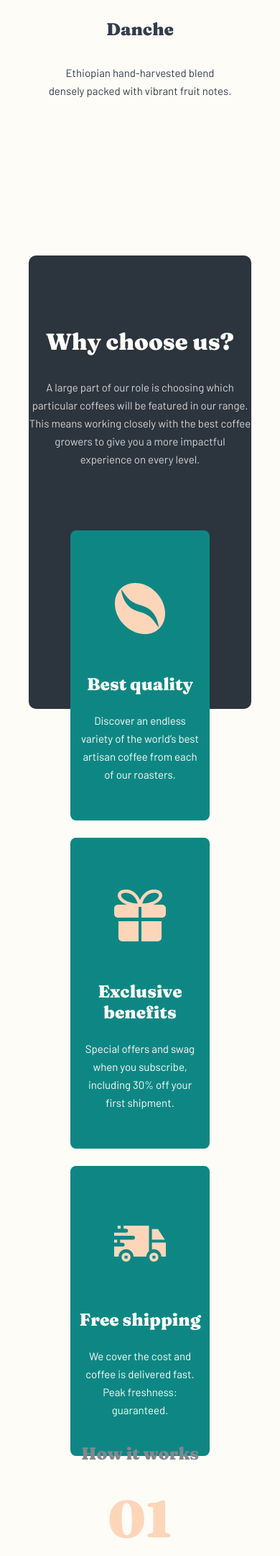
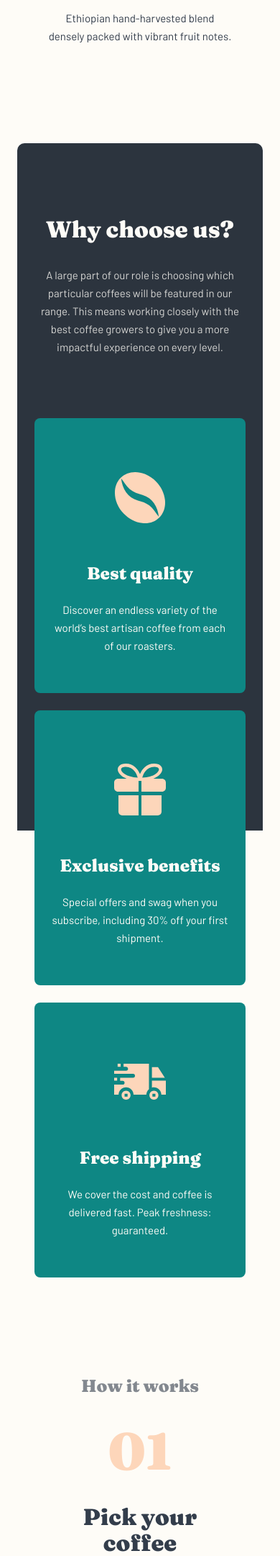
Before and after one commit to VillageR88/flask-coffeeroasters-subscription-site, a Flask app: page / in a window 390 px wide. Shown: the part 2130-4292 px from the top of the page at 72% size. Run offline with Flask 3, Linux system fonts and the light colour scheme.

Commit message:
home mobile initially ok
Signed-off-by: VillageR88 <villager88pl@gmail.com>

```diff
--- a/app/static/css/globals.css
+++ b/app/static/css/globals.css
@@ -306,6 +306,10 @@ svg.logo > * {
     display: flex;
   }
 
+  nav {
+    padding-inline: 24px;
+  }
+
   nav > ul {
     display: none;
   }
@@ -323,6 +327,10 @@ svg.logo > * {
 
   body:has(.open) nav > button {
     background-image: url("../images/shared/mobile/icon-close.svg");
+  }
+
+  main {
+    width: calc(100% - 48px);
   }
 
   nav > button:hover {
--- a/app/static/css/home.css
+++ b/app/static/css/home.css
@@ -367,7 +367,13 @@ body:has(main.home) > footer {
   }
 
   main.home > div:nth-of-type(2) {
+    margin-top: 120px;
     height: fit-content;
+  }
+
+  main.home > div:nth-of-type(2) > div:nth-of-type(1) > span {
+    line-height: 72px;
+    padding-bottom: 12px;
   }
 
   main.home > div:nth-of-type(2) > div:nth-of-type(1) {
@@ -399,12 +405,30 @@ body:has(main.home) > footer {
     height: auto;
   }
 
+  main.home > div:nth-of-type(3) > div {
+    padding-inline: 24px;
+  }
+
+  main.home > div:nth-of-type(3) {
+    margin-top: 120px;
+    height: fit-content;
+    background: linear-gradient(180deg, #2c343e 60%, transparent 60%);
+  }
+
+  main.home > div:nth-of-type(3) > ul {
+    align-items: center;
+    box-sizing: border-box;
+    padding-inline: 24px;
+  }
   main.home > div:nth-of-type(3) > ul > li {
+    max-width: 100%;
     flex-direction: column;
-    min-height: 382px;
-    padding-inline: 12px;
+    height: 382px;
+    min-height: fit-content;
     padding-top: 72px;
     padding-bottom: 51px;
+    padding-inline: 24px;
+    box-sizing: border-box;
   }
 
   main.home > div:nth-of-type(3) > ul > li > section {
@@ -413,7 +437,7 @@ body:has(main.home) > footer {
   }
 
   main.home > div:nth-of-type(4) {
-    margin-top: calc(1449px - 573px + 144px);
+    margin-top: 120px;
     align-items: center;
   }
 
```
